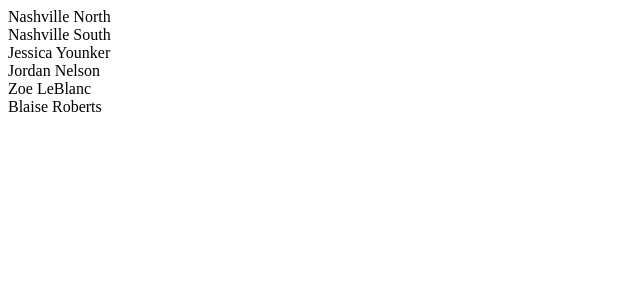
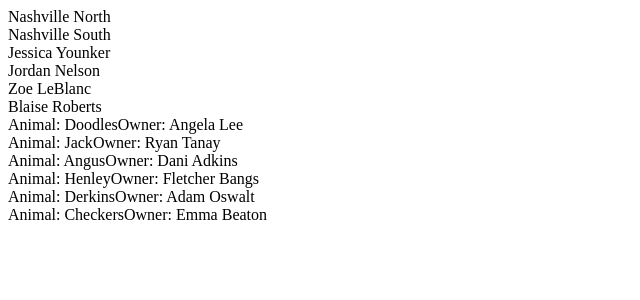
Before and after one commit to williamkimball/nss-pound, a React (Create React App) app: page / in a window 1280 px wide. Shown: the top 300 px of the page, without its empty margins (0-640 px from the left). Built offline with nearby package versions, Linux system fonts and the light colour scheme.

Commit message:
finished advanced challenge

```diff
--- /dev/null
+++ b/src/AnimalList.js
@@ -0,0 +1,27 @@
+import React, { Component } from "react";
+
+export default class AnimalsList extends Component {
+
+     checkOwner (animal) {
+        let person = ""
+        this.props.animalOwners.forEach(relationship => {
+            if (animal === relationship.animalId) {
+            person = this.props.owners[relationship.ownerId-1]
+        }
+    });
+    return person.name
+    }
+render() {
+    return (
+        <React.Fragment>
+        {
+            this.props.animals.map(animal =>
+        <div>
+                Animal: {animal.name}
+                Owner: {this.checkOwner(animal.id)}
+        </div>
+            )}
+      </React.Fragment>
+    );
+  }
+}
--- a/src/Kennel.js
+++ b/src/Kennel.js
@@ -1,29 +1,54 @@
-
-import React, { Component } from "react"
-import EmployeeList from "./EmployeeList"
-import LocationList from "./LocationList"
-
+import React, { Component } from "react";
+import EmployeeList from "./EmployeeList";
+import LocationList from "./LocationList";
+import AnimalList from "./AnimalList";
+import OwnerList from "./OwnerList";
 
 export default class Kennel extends Component {
-
   state = {
     employees: [
-            { name: "Jessica Younker" },
-            { name: "Jordan Nelson" },
-            { name: "Zoe LeBlanc" },
-            { name: "Blaise Roberts" }
+      { id: 1, name: "Jessica Younker" },
+      { id: 2, name: "Jordan Nelson" },
+      { id: 3, name: "Zoe LeBlanc" },
+      { id: 4, name: "Blaise Roberts" }
     ],
     locations: [
-            { name: "Nashville North" },
-            { name: "Nashville South" }
+      { id: 1, name: "Nashville North" },
+      { id: 2, name: "Nashville South" }
+    ],
+    animals: [
+      { id: 1, name: "Doodles" },
+      { id: 2, name: "Jack" },
+      { id: 3, name: "Angus" },
+      { id: 4, name: "Henley" },
+      { id: 5, name: "Derkins" },
+      { id: 6, name: "Checkers" }
+    ],
+    owners: [
+      { id: 1, name: "Ryan Tanay" },
+      { id: 2, name: "Emma Beaton" },
+      { id: 3, name: "Dani Adkins" },
+      { id: 4, name: "Adam Oswalt" },
+      { id: 5, name: "Fletcher Bangs" },
+      { id: 6, name: "Angela Lee" }
+    ],
+    animalOwners: [
+      { id: 1, ownerId: 1, animalId: 2 },
+      { id: 2, ownerId: 5, animalId: 4 },
+      { id: 3, ownerId: 6, animalId: 1 },
+      { id: 4, ownerId: 4, animalId: 5 },
+      { id: 5, ownerId: 3, animalId: 3 },
+      { id: 6, ownerId: 2, animalId: 6 }
     ]
-    }
+  };
 
   render() {
     return (
       <React.Fragment>
         <LocationList locations={this.state.locations} />
         <EmployeeList employees={this.state.employees} />
+        <AnimalList animals={this.state.animals} owners={this.state.owners}  animalOwners={this.state.animalOwners}/>
+        {/* <OwnerList owners={this.state.owners} /> */}
       </React.Fragment>
     );
   }
--- /dev/null
+++ b/src/OwnerList.js
@@ -0,0 +1,18 @@
+// import React, { Component } from 'react'
+
+
+// export default class OwnerList extends Component {
+//     render() {
+//         return (
+//             <React.Fragment>
+//             {
+//                 this.props.owners.map(owner =>
+//                     <div>
+//                         {owner.name}
+//                     </div>
+//                 )
+//             }
+//             </React.Fragment>
+//         )
+//     }
+// }
```
Lines whose indentation alone changed are shown as unchanged.
